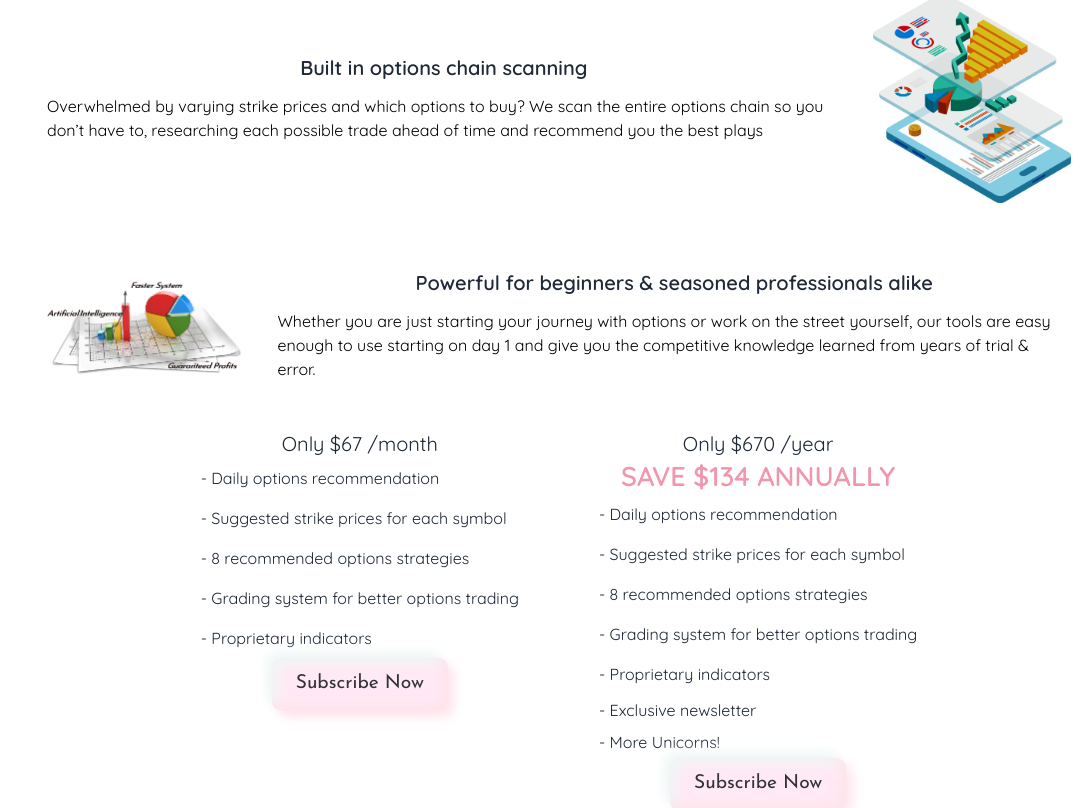
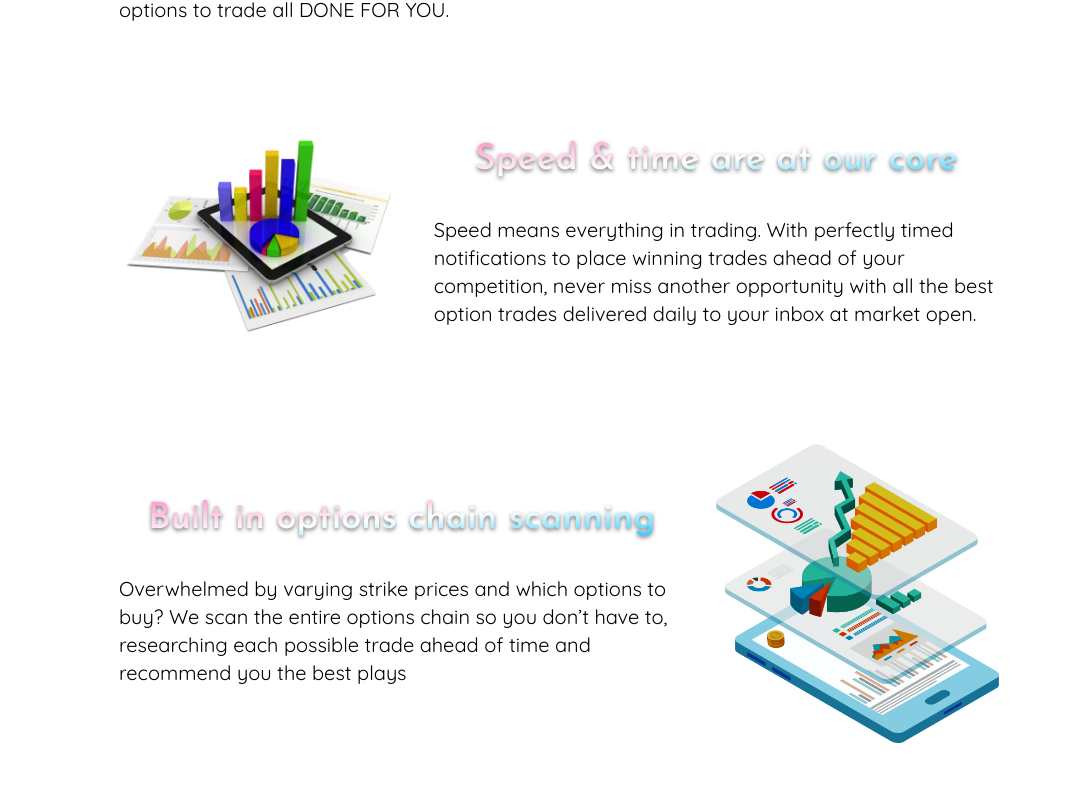
Before and after one commit to FabioViscuso/unicorn-trading-v2, a React (Create React App) app: page / in a window 1280 px wide. Shown: the part 1452-2260 px from the top of the page, without its empty margins (193-1280 px from the left). Built offline with nearby package versions, Linux system fonts and the light colour scheme.

Commit message:
hotfix: visual bugs

```diff
--- a/src/components/homepage/List.tsx
+++ b/src/components/homepage/List.tsx
@@ -7,13 +7,13 @@ interface ListProps {
 
 export const List = (props: ListProps) => {
     return (
-        <section id={'homelist' + props.id} className={`flex xs:gap-0  md:gap-8  overflow-hidden mx-0 py-8 px-4 w-full  flex-row ${props.id % 2 === 1 ? "flex-row" : "flex-row-reverse"}`}>
-            <picture className="w-64 xs:hidden md:block" >
+        <section id={'homelist' + props.id} className={`xs:block md:flex xs:gap-0 md:gap-8 mx-auto my-10 py-8 xs:w-full xs:px-10 md:w-5/6 md:px-0 xs:text-center md:text-start  ${props.id % 2 === 1 ? "flex-row" : "flex-row-reverse"}`}>
+            <picture className="w-64 basis-2/6 xs:hidden md:block" >
                 <img src={`${process.env.PUBLIC_URL}/images/${props.img}`} alt={`${props.title}`} />
             </picture>
-            <article className='flex flex-col justify-center xs:gap-0 md:gap-3 xs:w-full md:w-42 md:align-left  '>
-                <h2 className='text-gray-800 font-semibold text-center text-xl'>{props.title}</h2>
-                <p className='txt-size-l'>{props.text}</p>
+            <article className='flex flex-col justify-center basis-4/6 xs:gap-0 md:gap-3 xs:w-full md:w-42 md:align-left  '>
+                <h2 className='mb-6 text-center text-4xl font-semibold font-josefin bg-clip-text text-transparent bg-gradient-to-br from-[#ff8cc6] via-[#ffffff] to-[#15c4ff] drop-shadow-[0px_2px_2px_rgba(0,0,0,.55)]'>{props.title}</h2>
+                <p className='text-xl'>{props.text}</p>
             </article>
         </section>
     )
--- a/src/components/homepage/Pricing.tsx
+++ b/src/components/homepage/Pricing.tsx
@@ -5,13 +5,13 @@ interface PricingProps {
 
 export const Pricing = (props: PricingProps) => {
     return (
-        <section className="card flex flex-col md:flex-row justify-between " >
-            <div className="flex flex-col p-2 md:p-4  items-center" >
+        <section className="card flex flex-col md:flex-row justify-between content-center" >
+            <div className="flex flex-col p-2 md:p-4 text-center justify-between content-center" >
                 <h2 className="text-gray-800 text-xl"> Only ${props.price} /{props.billingPeriod}</h2>
                 <div className="font-semibold text-3xl text-[#f096ad] place-self-center">
                     {props.billingPeriod === 'year' ? <p style={{ fontSize: '1.7rem' }}>SAVE $134 ANNUALLY</p> : ''}
                 </div>
-                <ul className="items-center">
+                <ul className="my-8">
                     <li className="font-quicksand text-gray-800 text-md py-1 md:py-2">- Daily options recommendation</li>
                     <li className="font-quicksand text-gray-800 text-md py-1 md:py-2">- Suggested strike prices for each symbol</li>
                     <li className="font-quicksand text-gray-800 text-md py-1 md:py-2">- 8 recommended options strategies</li>
@@ -23,7 +23,7 @@ export const Pricing = (props: PricingProps) => {
                             <li className="font-quicksand text-gray-800 text-md py-2 md:py-1">- More Unicorns!</li>
                         </>}
                 </ul>
-                <button className="neumButton px-6 py-3 " type='submit'>Subscribe Now</button>
+                <button className="neumButton px-6 py-3" type='submit'>Subscribe Now</button>
             </div>
         </section>
     )
--- a/src/components/homepage/PricingWrapper.tsx
+++ b/src/components/homepage/PricingWrapper.tsx
@@ -14,7 +14,7 @@ export const PricingWrapper = () => {
     })
 
     return (
-        <div className="flex flex-col md:flex-row gap-12 justify-center ">
+        <div className="flex flex-col md:flex-row md:gap-12 justify-center my-20">
             {pricingMenu}
         </div>
     )
--- a/src/components/navigation/Header.tsx
+++ b/src/components/navigation/Header.tsx
@@ -21,7 +21,7 @@ export function Header() {
                 <Link to="/">
                     <img className="" src={logo} alt={'main logo'}></img >
                 </Link>
-                <h2 className="xs:hidden md:block font-josefin text-3xl text-center bg-clip-text text-transparent bg-gradient-to-br from-[#ff8cc6] via-[#ffffff] to-[#15c4ff] drop-shadow-[0px_0px_2px_rgb(0,0,0)]">Unicorn <br /> Trading</h2>
+                <h2 className="xs:hidden md:block font-bold font-josefin text-3xl text-center bg-clip-text text-transparent bg-gradient-to-br from-[#ff8cc6] via-[#ffffff] to-[#15c4ff] drop-shadow-[0px_0px_2px_rgb(0,0,0)]">Unicorn <br /> Trading</h2>
             </div>
 
             <div className="xs:hidden md:flex align-center flex-row md:flex-col gap-10 md:gap-10 justify-between">
```
